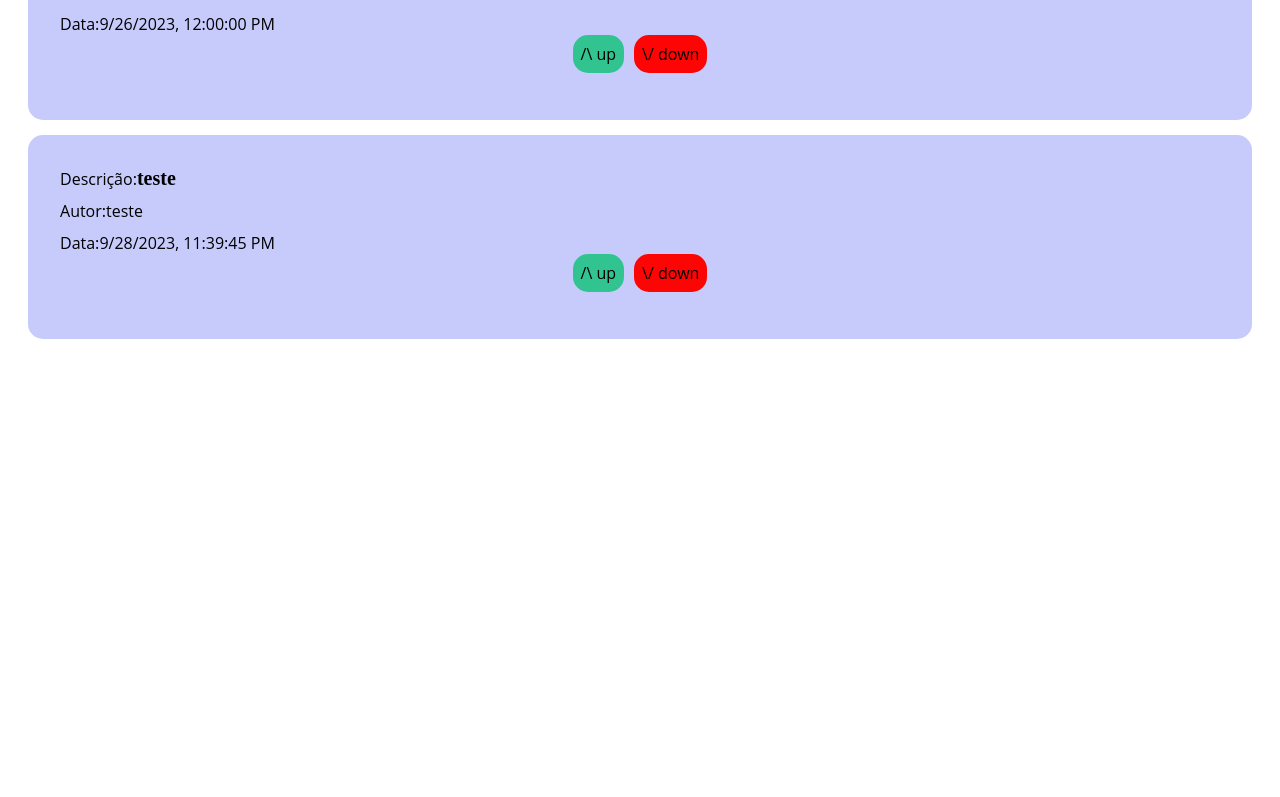
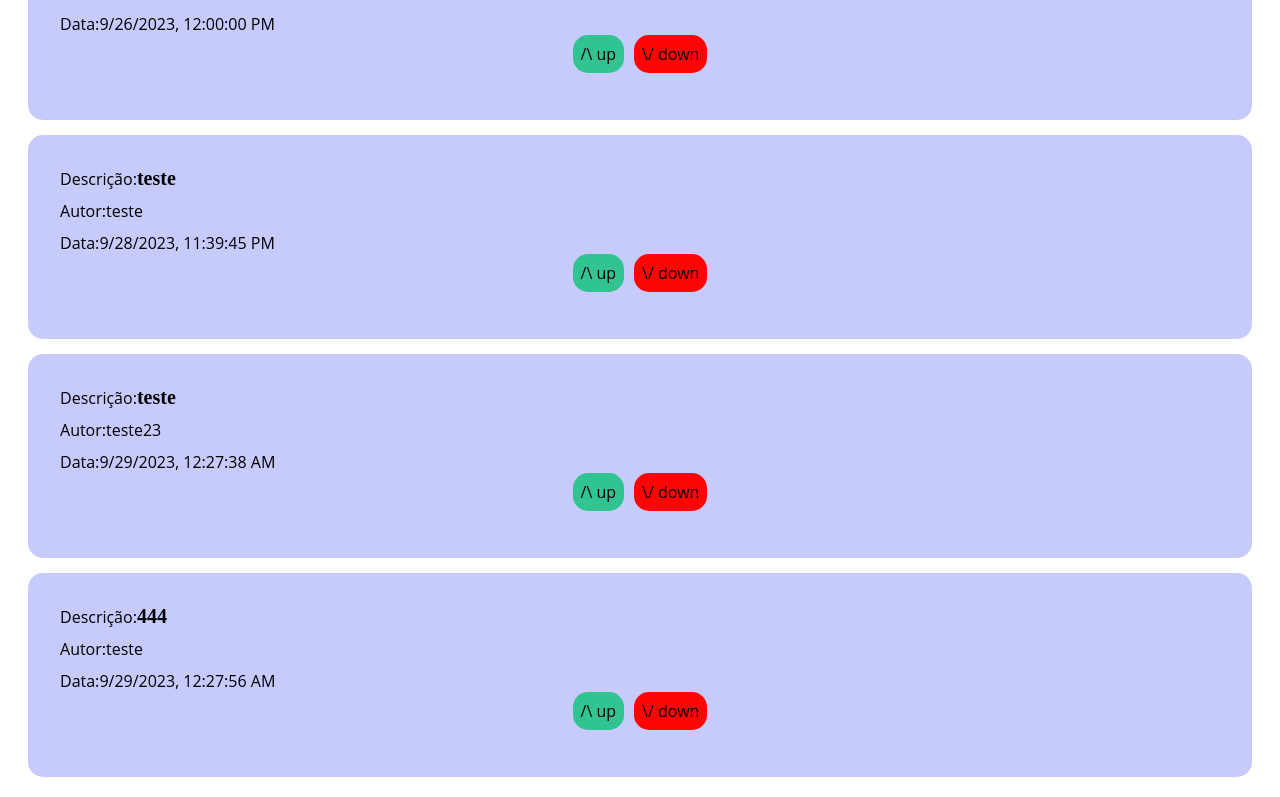
Before and after one commit to TemistoclesZwang/progInternet2, a React (Vite) app in the folder up-down/: page / in a window 1280 px wide. Shown: the part 1282-2079 px from the top of the page. Before the commit the page ends 1641 px from the top, so only its background shows below. Built offline with nearby package versions, Linux system fonts and the light colour scheme; data requests are answered from the project's data file.

Commit message:
retirada linhas desnecessarias

```diff
--- a/up-down/mock/db.json
+++ b/up-down/mock/db.json
@@ -59,6 +59,30 @@
       "active": true,
       "created_at": "2023-09-28T23:39:45.024Z",
       "tags": "teste"
+    },
+    {
+      "id": "fe660660-5e5e-11ee-9206-7558bdb4fb84",
+      "autor": {
+        "nome": "teste23",
+        "cidade": "teste",
+        "pais": "teste"
+      },
+      "description": "teste",
+      "active": true,
+      "created_at": "2023-09-29T00:27:38.310Z",
+      "tags": "teste"
+    },
+    {
+      "id": "095714b0-5e5f-11ee-91ba-ef594b4ce329",
+      "autor": {
+        "nome": "teste",
+        "cidade": "teste",
+        "pais": "teste"
+      },
+      "description": "444",
+      "active": true,
+      "created_at": "2023-09-29T00:27:56.667Z",
+      "tags": "teste"
     }
   ]
 }
--- a/up-down/src/pages/components/TaskList/index.tsx
+++ b/up-down/src/pages/components/TaskList/index.tsx
@@ -1,10 +1,8 @@
-// import { useState } from 'react';
 import { Topic } from '../NewTopic';
 import { ButtonUpDown } from '../ButtonUpDown';
 import { TotalVotes } from '../TotalVotes';
 import './index.css'
 import { useState, useEffect } from 'react';
-import './index.css';
 
 
 export function TopicList() {
@@ -35,19 +33,16 @@ export function TopicList() {
         fetch('http://localhost:3000/topics')
             .then((response) => response.json())
             .then((data) => {
-                // console.log(data.topics);
-
-                setTopics(data|| []); // Adicionamos uma verificação para caso topics seja undefined
+                setTopics(data|| []);
             })
             .catch((error) => {
                 console.error('Erro ao obter os tópicos:', error);
             });
-    }, []); // Executa apenas uma vez ao montar o componente
-
+    }, []);
     return (
         <>
             <div className="cardTopicList">
-                {topics && topics.map((topic) => ( // Verificamos se topics existe antes de chamar map
+                {topics && topics.map((topic) => (
                     <div key={topic.id} className="card">
                         <div className="containerTxt">
                             <p className="descriptionTxt">
```
Also changed, not shown: up-down/src/pages/components/NewTopic/index.tsx (indentation only).
